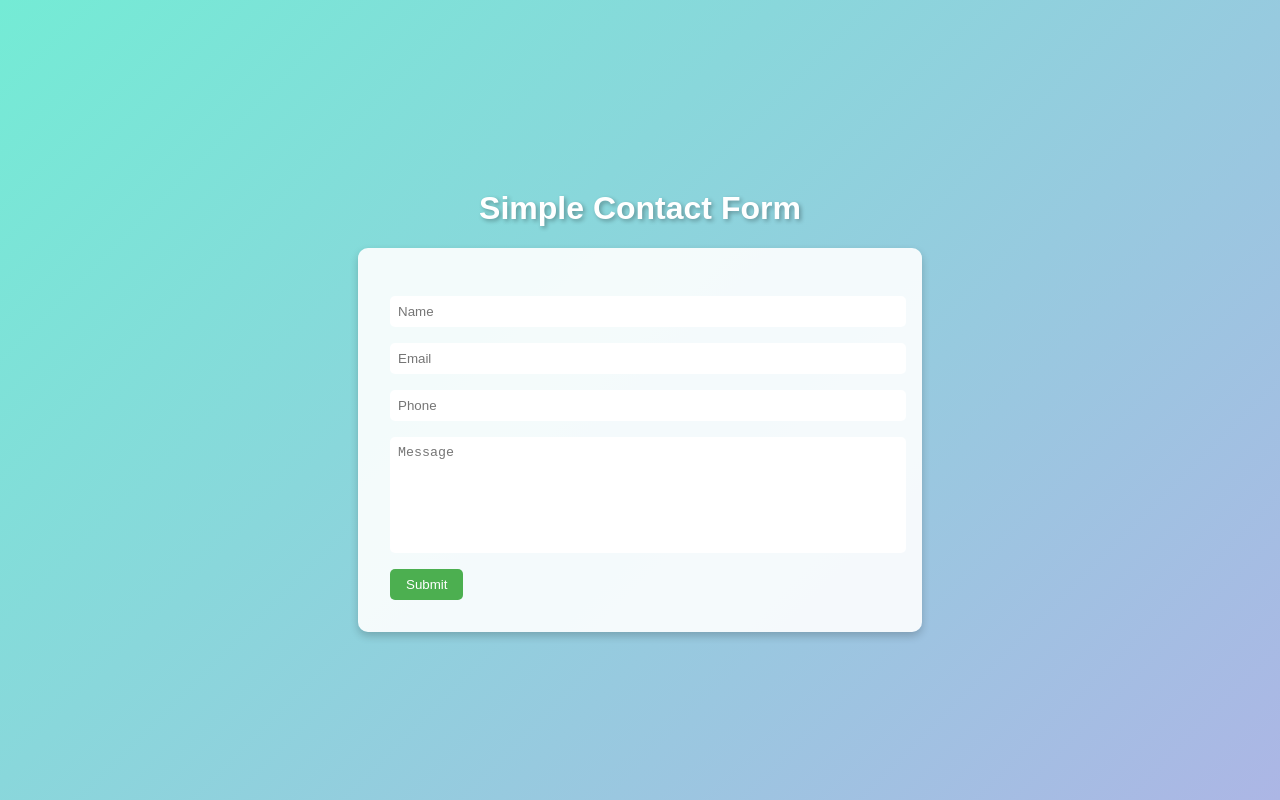
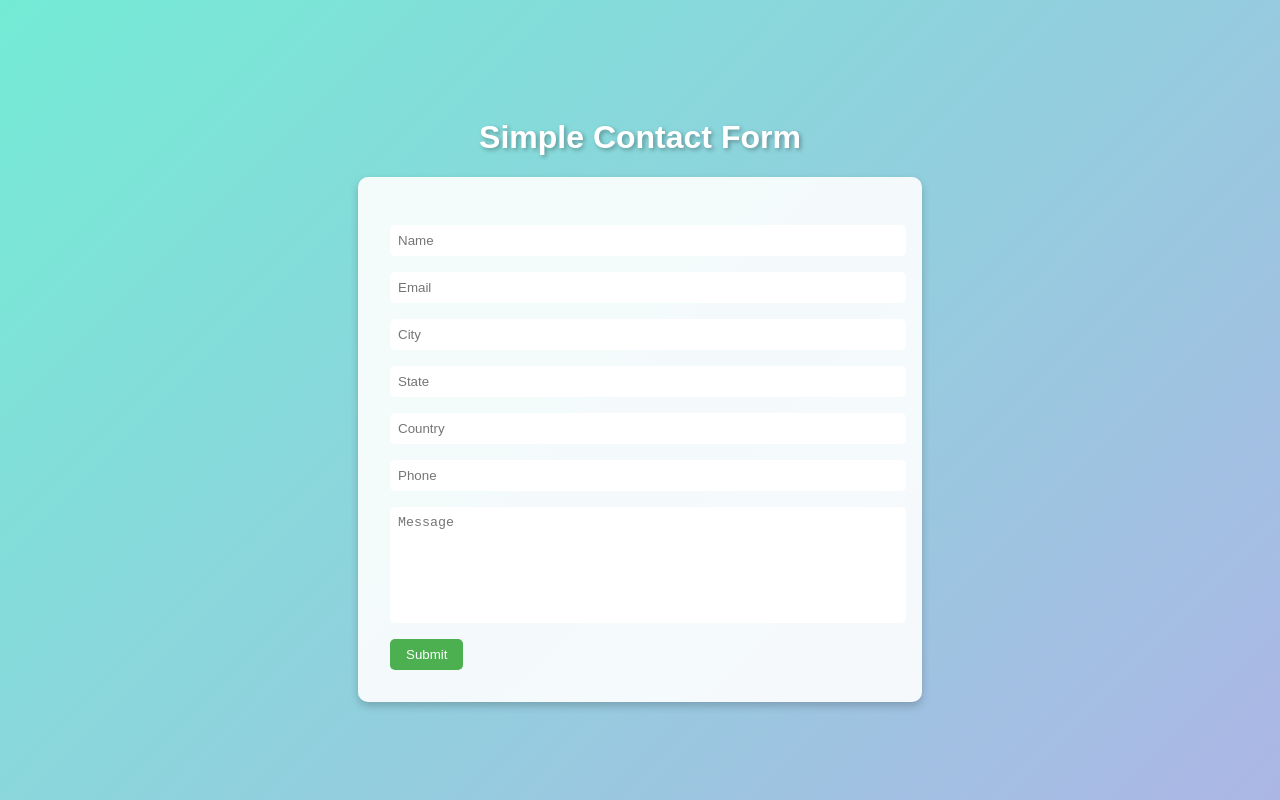
Before and after one commit to chanakyaVBSL/Cloud-Devops-Project, a React (Create React App) app in the folder frontend/: page / in a window 1280 px wide. Built offline with nearby package versions, Linux system fonts and the light colour scheme.

Commit message:
Testing V2

```diff
--- a/frontend/src/components/ContactForm.js
+++ b/frontend/src/components/ContactForm.js
@@ -17,10 +17,13 @@ const ContactForm = () => {
 
     return (
         <form onSubmit={handleSubmit}>
-            <input name="name" placeholder="Name" onChange={handleChange} required />
-            <input name="email" type="email" placeholder="Email" onChange={handleChange} required />
-            <input name="phone" placeholder="Phone" onChange={handleChange} required />
-            <textarea name="message" placeholder="Message" onChange={handleChange} required />
+            <input type="text" name="name" placeholder="Name" required />
+            <input type="email" name="email" placeholder="Email" required />
+            <input type="text" name="city" placeholder="City" required />
+            <input type="text" name="state" placeholder="State" required />
+            <input type="text" name="country" placeholder="Country" required />
+            <input type="text" name="phone" placeholder="Phone" required />
+            <textarea name="message" placeholder="Message" required></textarea>
             <button type="submit">Submit</button>
         </form>
     );
```
Also changed, not shown: 1 other file (tests, documents, lock files or other folders).
